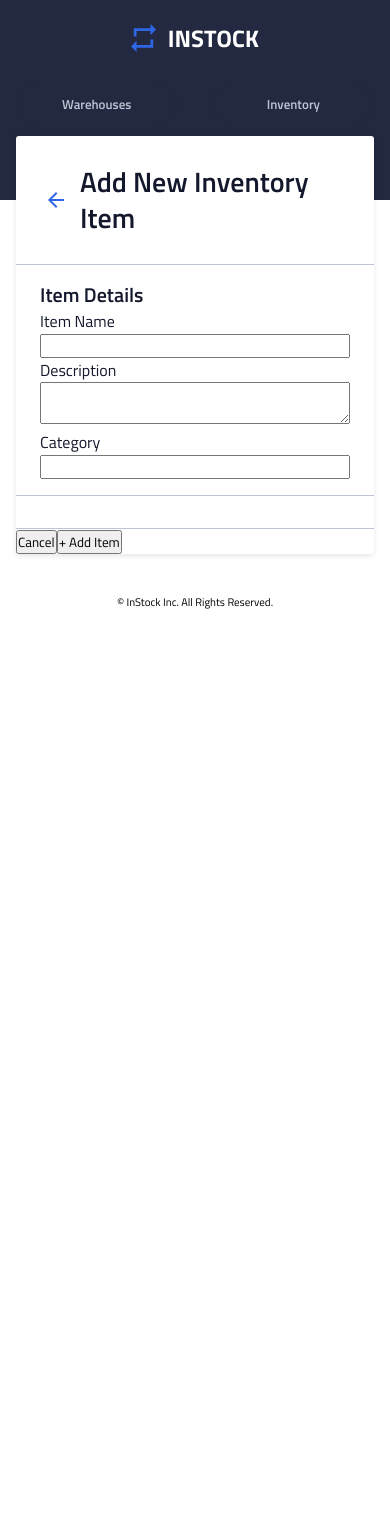
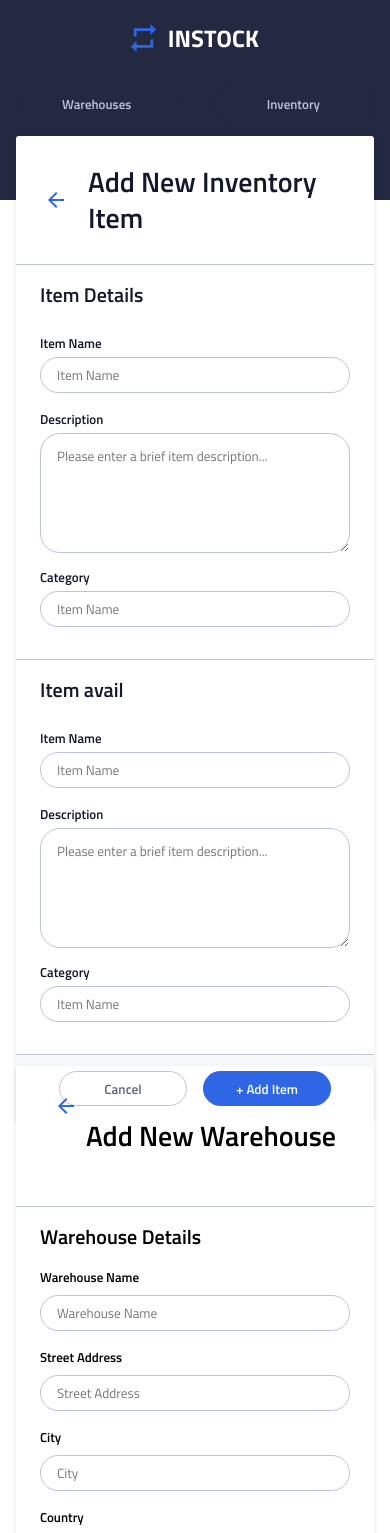
Before and after one commit to ntkunz/instock-client, a React (Create React App) app: page / in a window 390 px wide. Shown: the top 1533 px of the page. Before the commit the page ends 844 px from the top, so only its background shows below. Built offline with nearby package versions, Linux system fonts and the light colour scheme.

Commit message:
style itemDetailsForm for mobile

```diff
--- a/src/App.jsx
+++ b/src/App.jsx
@@ -1,18 +1,19 @@
 import { BrowserRouter, Routes, Route, Navigate } from "react-router-dom";
 import "./App.scss";
 import Header from "./components/Header/Header";
-import AddNewInventoryItem from "./components/AddNewInventoryItem/AddNewInventoryItem";
+import AddInventory from "./components/AddNewInventoryItem/AddNewInventoryItem";
 // import AddNewWarehouse from "./components/AddNewWarehouse/AddNewWarehouse";
 // import WarehouseDetails from "./components/WarehouseDetails/WarehouseDetails";
 // import ContactDetails from "./components/ContactDetails/ContactDetails";
 import Footer from "./components/Footer/Footer";
-// import AddNewWarehouseForm from "./components/AddNewWarehouseForm/AddNewWarehouseForm";
+import AddNewWarehouseForm from "./components/AddNewWarehouseForm/AddNewWarehouseForm";
 export default function App() {
   return (
     <div className="App">
       <BrowserRouter>
       <Header />
-      <AddNewInventoryItem />
+      <AddInventory />
+      <AddNewWarehouseForm />
       <Footer />
         {/* <Routes>
           <Route path="/" element={<WarehouseList />} />
--- a/src/components/AddNewInventoryItem/AddNewInventoryItem.jsx
+++ b/src/components/AddNewInventoryItem/AddNewInventoryItem.jsx
@@ -15,7 +15,7 @@ function AddNewInventoryItem() {
                 <ItemDetailsForm />
             </div>
             <div className="form__component-container">
-                {/* <ItemAvailabilityForm /> */}
+                <ItemAvailabilityForm />
             </div>
           <div className="form__button-wrapper">
             <div className="form__button-container">
--- a/src/components/ItemAvailabilityForm/ItemAvailabilityForm.jsx
+++ b/src/components/ItemAvailabilityForm/ItemAvailabilityForm.jsx
@@ -0,0 +1,35 @@
+import "./ItemAvailabilityForm.scss";
+
+function ItemAvailabilityForm() {
+    return (
+        <div className="avail">
+            <h2 className="avail__title">Item avail</h2>
+            <label htmlFor="name" className="avail__label">Item Name</label>
+            <input
+                type="text"
+                className="avail__input"
+                // value={state.itemName}
+                // onChange={ handleChange }
+                placeholder="Item Name"
+            />
+            <label htmlFor="desc" className="avail__label">Description</label>
+            <textarea
+                type="text"
+                className="avail__desc-input"
+                // value={state.desc}
+                // onChange={ handleChange }
+                placeholder="Please enter a brief item description..."
+            />
+            <label htmlFor="" className="avail__label">Category</label>
+            <input
+                type="text"
+                className="avail__input"
+                // value={state.category}
+                // onChange={ handleChange }
+                placeholder="Item Name"
+            />
+        </div>
+    )
+}
+
+export default ItemAvailabilityForm;
--- a/src/components/ItemAvailabilityForm/ItemAvailabilityForm.scss
+++ b/src/components/ItemAvailabilityForm/ItemAvailabilityForm.scss
@@ -0,0 +1,41 @@
+@use "../../styles/partials/variables" as *;
+@use "../../styles/partials/mixins" as *;
+
+.avail {
+
+    &__title {
+        padding: 0 0 1.5rem;
+    }
+    &__label {
+        display: block;
+        padding-bottom: 0.25rem;
+        @include body-medium-mobile;
+        font-weight: 600;
+    }
+
+    &__input {
+        border: 1px solid $secondary-color-light;
+        border-radius: 1.25rem;
+        width: 100%;
+        height: 2.25rem;
+        padding-left: 1rem;
+        margin-bottom: 1rem;
+
+        @include tablet {
+          height: 2.375rem;
+        }
+    }
+
+
+    &__desc-input {
+        border: 1px solid $secondary-color-light;
+        border-radius: 1.25rem;
+        width: 100%;
+        height: 7.5rem;
+        padding: .75rem 1rem;
+        margin-bottom: .5rem;
+        @include tablet {
+          height: 2.375rem;
+        }
+    }
+}
--- a/src/components/ItemDetailsForm/ItemDetailsForm.jsx
+++ b/src/components/ItemDetailsForm/ItemDetailsForm.jsx
@@ -5,11 +5,29 @@ function ItemDetailsForm() {
         <div className="details">
             <h2 className="details__title">Item Details</h2>
             <label htmlFor="name" className="details__label">Item Name</label>
-            <input type="text" className="details__input" />
+            <input
+                type="text"
+                className="details__input"
+                // value={state.itemName}
+                // onChange={ handleChange }
+                placeholder="Item Name"
+            />
             <label htmlFor="desc" className="details__label">Description</label>
-            <textarea type="text" className="details__desc-input" />
+            <textarea
+                type="text"
+                className="details__desc-input"
+                // value={state.desc}
+                // onChange={ handleChange }
+                placeholder="Please enter a brief item description..."
+            />
             <label htmlFor="" className="details__label">Category</label>
-            <input className="details__input" />
+            <input
+                type="text"
+                className="details__input"
+                // value={state.category}
+                // onChange={ handleChange }
+                placeholder="Item Name"
+            />
         </div>
     )
 }
--- a/src/components/ItemDetailsForm/ItemDetailsForm.scss
+++ b/src/components/ItemDetailsForm/ItemDetailsForm.scss
@@ -3,15 +3,39 @@
 
 .details {
 
+    &__title {
+        padding: 0 0 1.5rem;
+    }
     &__label {
         display: block;
+        padding-bottom: 0.25rem;
+        @include body-medium-mobile;
+        font-weight: 600;
     }
 
     &__input {
+        border: 1px solid $secondary-color-light;
+        border-radius: 1.25rem;
         width: 100%;
+        height: 2.25rem;
+        padding-left: 1rem;
+        margin-bottom: 1rem;
+
+        @include tablet {
+          height: 2.375rem;
+        }
     }
 
+
     &__desc-input {
+        border: 1px solid $secondary-color-light;
+        border-radius: 1.25rem;
         width: 100%;
+        height: 7.5rem;
+        padding: .75rem 1rem;
+        margin-bottom: .5rem;
+        @include tablet {
+          height: 2.375rem;
+        }
     }
 }
```
